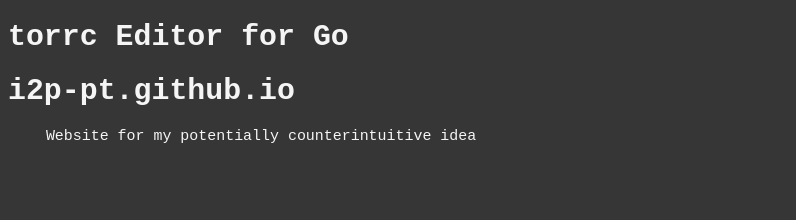
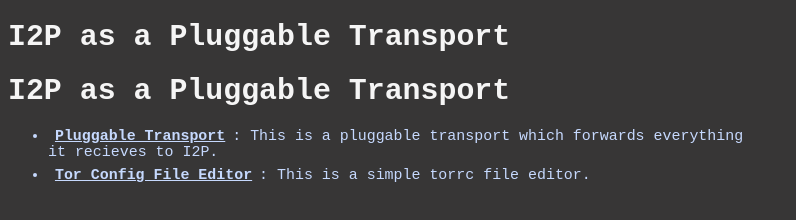
Before and after one commit to i2p-pt/i2p-pt.github.io, a plain HTML site: page index.html in a window 1280 px wide. Shown: the whole page, without its empty margins (0-796 px from the left). Drawn offline with Linux system fonts and the light colour scheme.

Commit message:
start working on the homepage

```diff
--- a/index.html
+++ b/index.html
@@ -4,7 +4,7 @@
   <meta charset="utf-8" />
   <meta name="generator" content="pandoc" />
   <meta name="viewport" content="width=device-width, initial-scale=1.0, user-scalable=yes" />
-  <title>torrc Editor for Go</title>
+  <title>I2P as a Pluggable Transport</title>
   <style>
     code{white-space: pre-wrap;}
     span.smallcaps{font-variant: small-caps;}
@@ -17,9 +17,12 @@
 </head>
 <body>
 <header id="title-block-header">
-<h1 class="title">torrc Editor for Go</h1>
+<h1 class="title">I2P as a Pluggable Transport</h1>
 </header>
-<h1 id="i2p-pt.github.io">i2p-pt.github.io</h1>
-<p>Website for my potentially counterintuitive idea</p>
+<h1 id="i2p-as-a-pluggable-transport">I2P as a Pluggable Transport</h1>
+<ul>
+<li><strong><a href="/i2p-pt">Pluggable Transport</a></strong>: This is a pluggable transport which forwards everything it recieves to I2P.</li>
+<li><strong><a href="/torrc">Tor Config File Editor</a></strong>: This is a simple torrc file editor.</li>
+</ul>
 </body>
 </html>
```
Also changed, not shown: 2 other files.
